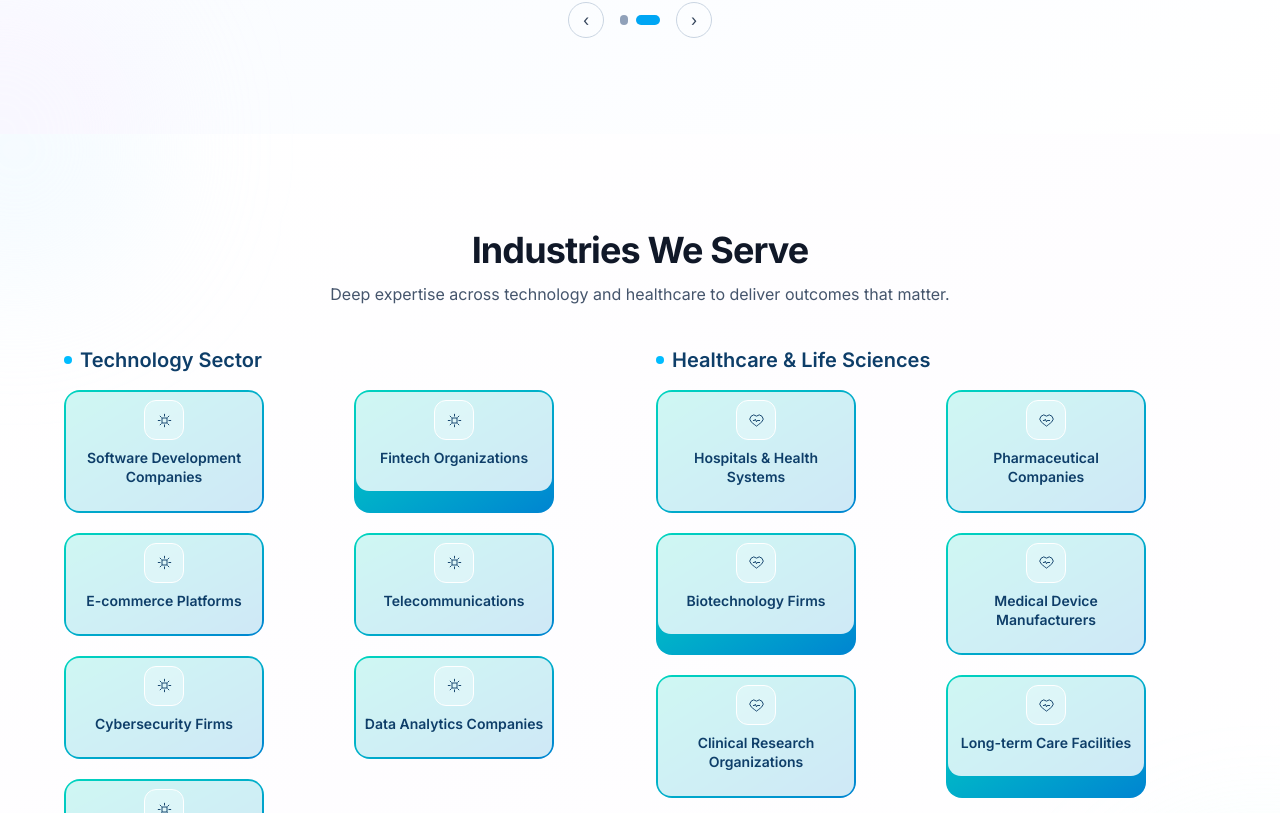
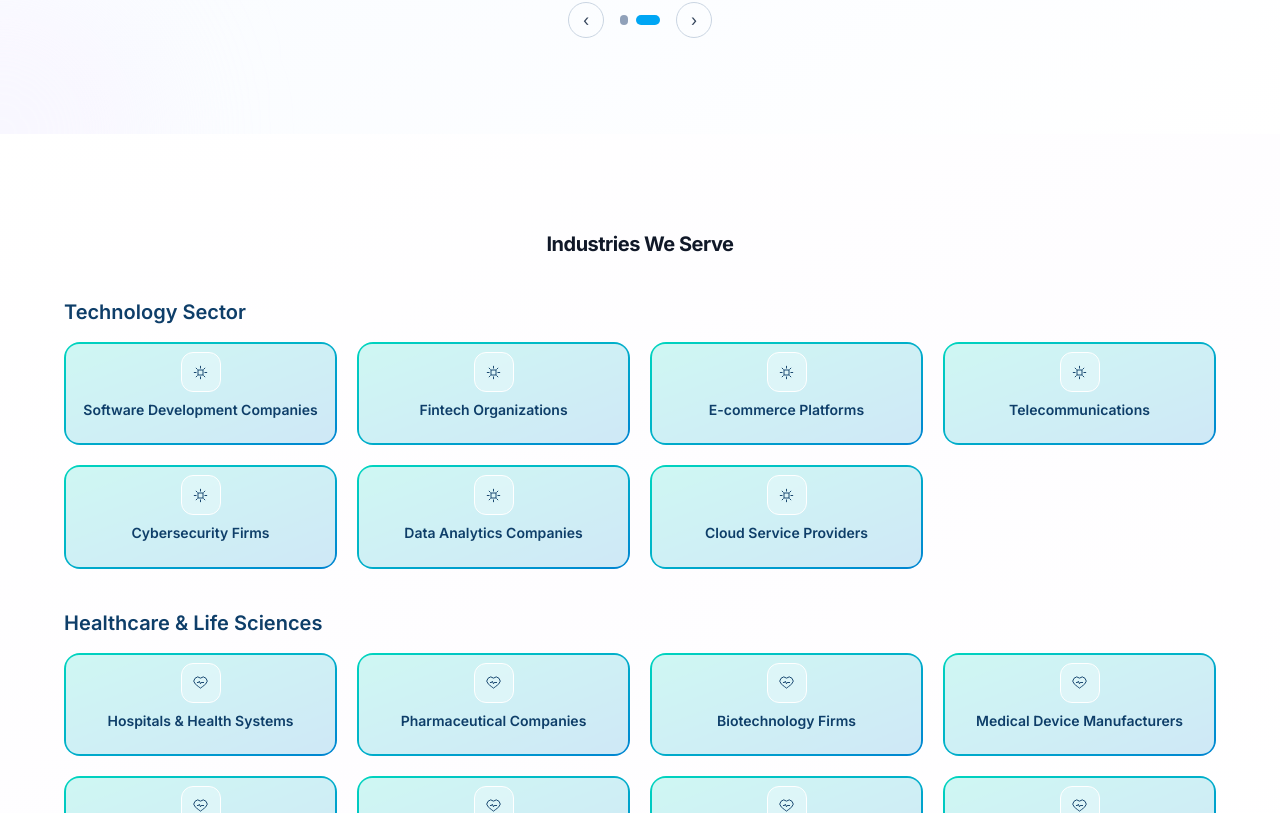
Before and after one commit to LEOANTONY2002/quantumterks, a Next.js app: page / in a window 1280 px wide. Shown: the part 2087-2900 px from the top of the page. Built offline with nearby package versions, Linux system fonts and the light colour scheme.

Commit message:
industries

```diff
--- a/app/components/Industries.tsx
+++ b/app/components/Industries.tsx
@@ -35,37 +35,30 @@ export default function Industries() {
       className="relative bg-gradient-to-br from-white via-purple-50/20 to-white py-24 scroll-mt-24"
       aria-labelledby="industries-heading"
     >
-      <div className="absolute inset-0 overflow-hidden" aria-hidden>
-        <div className="absolute -top-32 -left-32 h-72 w-72 rounded-full bg-sky-100/30 blur-3xl" />
-        <div className="absolute -bottom-32 -right-32 h-72 w-72 rounded-full bg-teal-100/30 blur-3xl" />
-      </div>
-
       <div className="relative mx-auto max-w-7xl px-6 lg:px-8">
         <div className="mx-auto max-w-[80vw] lg:max-w-2xl text-center">
           <h2
             id="industries-heading"
-            className="text-3xl font-bold tracking-tight text-gray-900 sm:text-4xl"
+            className="text-xl font-bold tracking-tight text-gray-900"
           >
             Industries We Serve
           </h2>
-          <p className="mt-3 text-base text-slate-600">
-            Deep expertise across technology and healthcare to deliver outcomes
-            that matter.
-          </p>
         </div>
 
-        {/* Grouped left/right with titles */}
-        <div className="mx-auto mt-10 max-w-6xl grid grid-cols-1 md:grid-cols-2 gap-8">
+        {/* Stacked groups (one after another) with titles */}
+        <div className="mx-auto mt-10 max-w-6xl space-y-10">
           {industries.map((group) => (
-            <section key={group.name} aria-labelledby={`${group.name}-title`}>
+            <section
+              key={group.name}
+              aria-labelledby={`flex flex-col items-center`}
+            >
               <h3
                 id={`${group.name}-title`}
-                className="text-xl font-semibold text-[#0e3e69] mb-4 flex items-center gap-2"
+                className="text-xl text-center w-full font-semibold text-[#0e3e69] mb-4 flex items-center gap-2"
               >
-                <span className="inline-block h-2 w-2 rounded-full bg-sky-400" />
                 {group.name}
               </h3>
-              <div className="grid grid-cols-1 sm:grid-cols-2 gap-5">
+              <div className="grid grid-cols-1 sm:grid-cols-4 gap-5">
                 {group.items.map((item) => {
                   const tech = group.name === "Technology Sector";
                   const accent = tech
@@ -123,7 +116,7 @@ export default function Industries() {
                       key={`${group.name}-${item}`}
                       role="article"
                       aria-label={item}
-                      className="group relative bg-gradient-to-br from-teal-400 to-sky-600 p-[2px] max-w-50 rounded-2xl"
+                      className="group relative bg-gradient-to-br from-teal-400 to-sky-600 p-[2px]  rounded-2xl"
                     >
                       <div className="flex flex-col items-center text-center gap-2 bg-[#ffffffcf] p-2 pb-6 rounded-[13px]">
                         <div className="inline-flex h-10 w-10 items-center justify-center rounded-xl bg-[#ffffff4b] border border-white">
```
